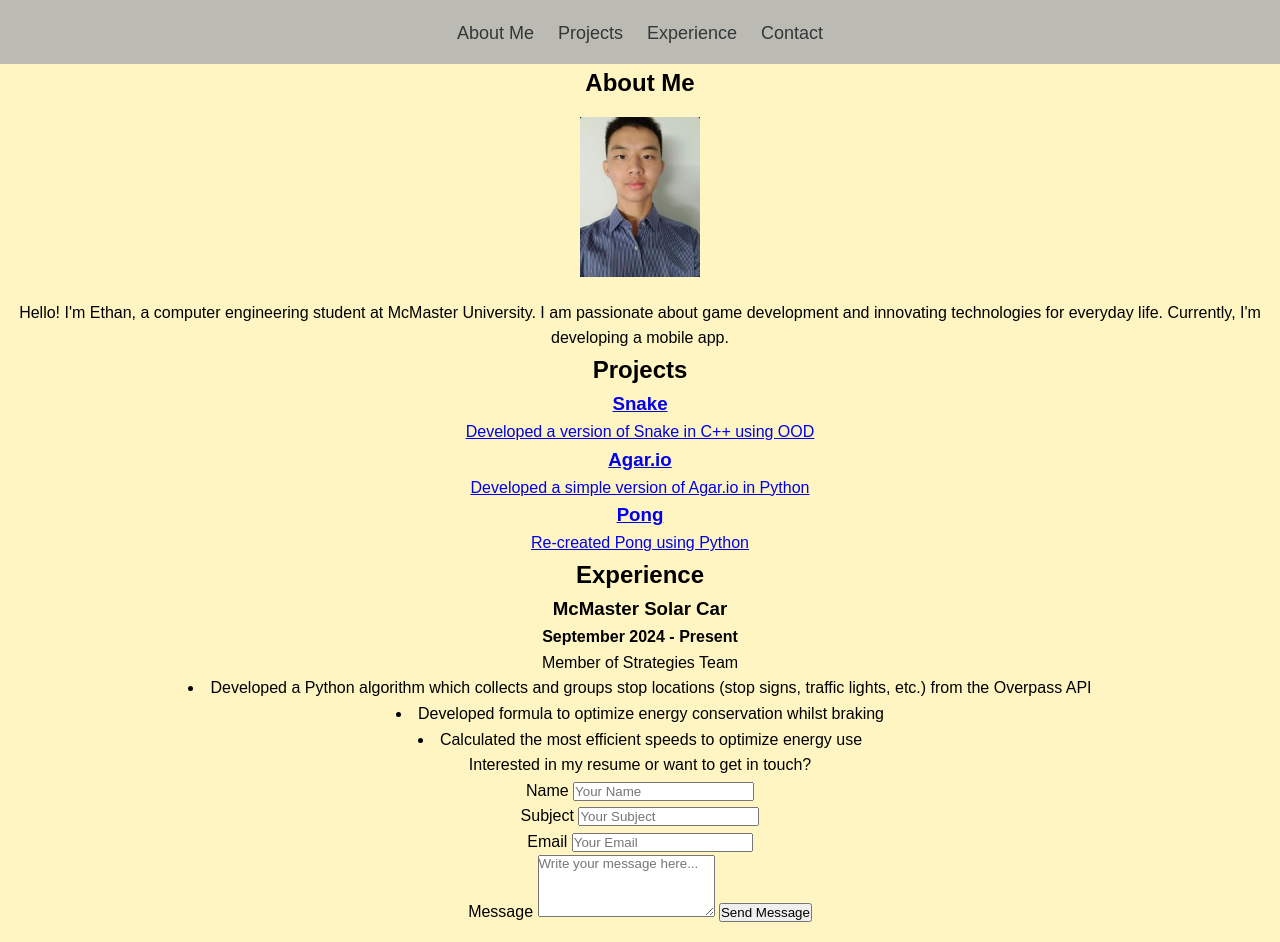
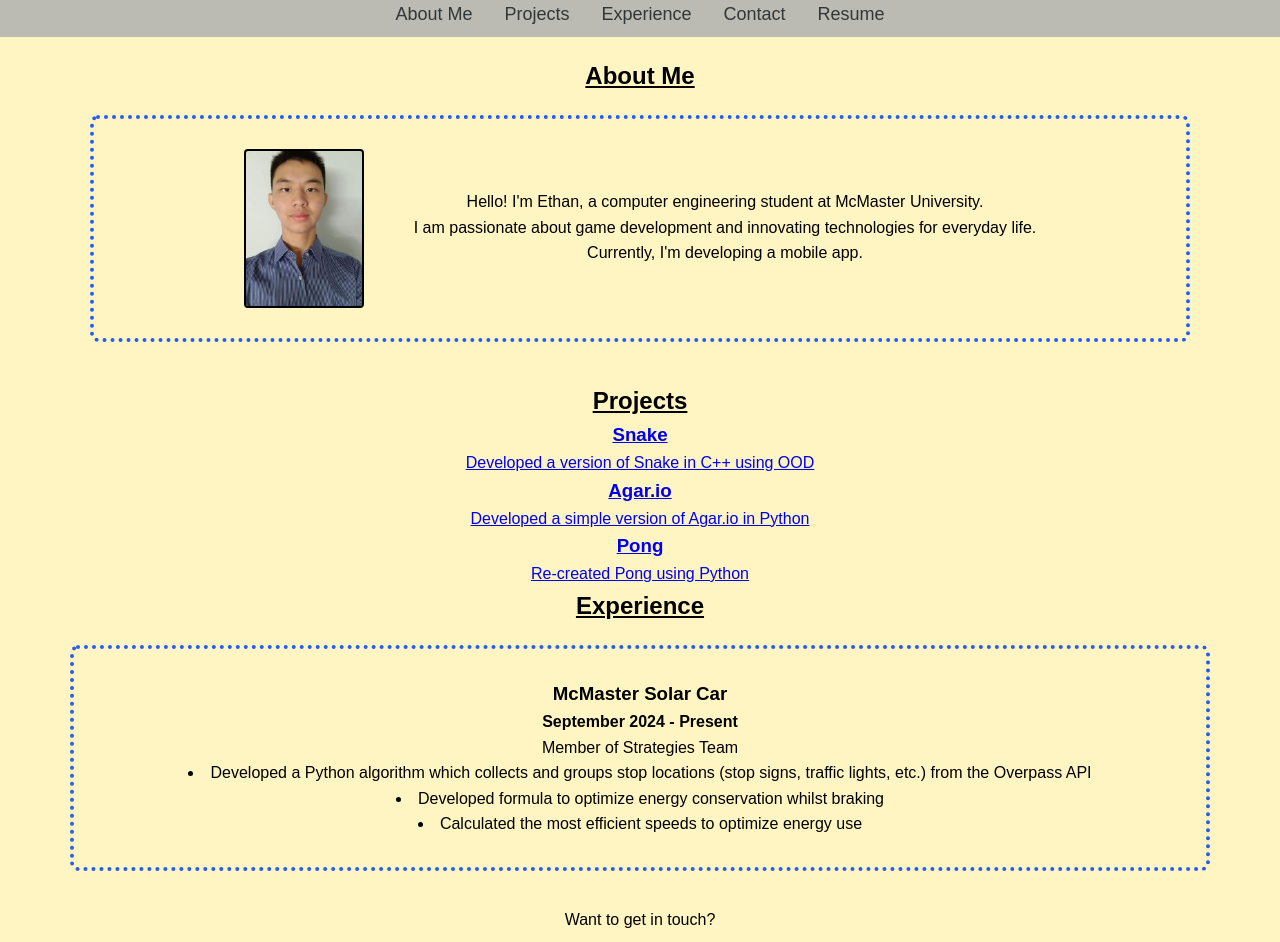
Before and after one commit to ewong5002/ewong5002.github.io, a plain HTML site: page index.html in a window 1280 px wide. Shown: the part 61-1003 px from the top of the page. Drawn offline with nearby package versions, Linux system fonts and the light colour scheme; files whose address does not match are found by name.

Commit message:
Styling Changes

```diff
--- a/index.html
+++ b/index.html
@@ -23,13 +23,20 @@
 		<a href="#projects">Projects</a></li>
 		<a href="#experience">Experience</a></li>
 		<a href="#contact">Contact</a></li>
+		<a href="./Sub-sites/EthanWong_Resume.pdf" target="_blank">Resume</a></li>
 	</nav>
 
 	<!-- About Me -->
 	 <section id="about">
 		<h1>About Me</h1>
-		<img src="./Images/selfie.jpg" alt="Photo of Ethan Wong" class="profile-pic">
-		<p>Hello! I'm Ethan, a computer engineering student at McMaster University. I am passionate about game development and innovating technologies for everyday life. Currently, I'm developing a mobile app.</p>
+		<div class="sectionBody" id="aboutBody">
+			<img src="./Images/selfie.jpg" alt="Photo of Ethan Wong" class="profile-pic">
+			<p>
+				Hello! I'm Ethan, a computer engineering student at McMaster University.<br>
+				I am passionate about game development and innovating technologies for everyday life.<br>
+				Currently, I'm developing a mobile app.
+			</p>
+		</div>
 	 </section>
 
 	<!-- Projects -->
@@ -60,7 +67,7 @@
 	<!-- Experience -->
 	<section id="experience">
 		<h1>Experience</h1>
-		<div class="experienced">
+		<div class="sectionBody">
 			<h3>McMaster Solar Car</h3>
 			<h4>September 2024 - Present</h4>
 			<p class="role">Member of Strategies Team</p>
@@ -73,7 +80,7 @@
 	<!-- Email -->
 	<section id="contact">
 		<div>
-			<p>Interested in my resume or want to get in touch?</p>
+			<p>Want to get in touch?</p>
 
 			<form id="contactForm">
 				<label for="name">Name</label>
@@ -86,7 +93,7 @@
 				<input type="email" id="email" name="email" placeholder="Your Email" required> <br>
 
 				<label for="message">Message</label>
-				<textarea id="message" name="message" placeholder="Write your message here..." cols="20" rows="4" required></textarea>
+				<textarea id="message" name="message" placeholder="Write your message here..." cols="35" rows="8" required></textarea>
 
 				<button onclick = "sendEmail()">Send Message</button>
 			</form>
@@ -95,8 +102,8 @@
 		</div>
 	</section>
 
-	<!-- Socials -->
 	 <footer>
+		<!-- Social Links -->
 		<div class="socials">
 			<a href="https://www.linkedin.com/in/ethan-wong-0521b926a/" target="_blank" title="LinkedIn">
 				<img src="./Images/linkedin-icon.png" alt="LinkedIn">
@@ -105,6 +112,11 @@
 				<img src="./Images/github-icon.png" alt="GitHub">
 			</a>
 		</div>
+
+		<!-- Copyright Disclaimer -->
+		<div class="copyright">
+			<p>&copy; 2025 Ethan Wong. All rights reserved.</p>
+		</div>
 	</footer>
 </body>
 
--- a/styles.css
+++ b/styles.css
@@ -6,17 +6,27 @@
 	box-sizing: border-box;
 }
 
+/* Tab Icon */
+.icon {
+	margin: 10px auto;
+	width: 30px;
+	height: auto;
+}
+
 /* Header Styling */
 header {
-	font-size: 30px;
-	font-weight: bold;
+	font-size: 28px;
+	font-weight: bolder;
 	text-align: center;
 	top: 0;
-	margin: 2;
-	margin-top: 4;
-	padding: 8px 16px;
+	padding-top: 8px;
 	color: #141616;
 	overflow: hidden;
+}
+
+h1 {
+	text-decoration: underline;
+	font-weight:bold;
 }
 
 /* Body Styling */
@@ -25,6 +35,13 @@ body {
 	text-align: center;
 	background-color: #fff5c3;
 	color: #000000;
+}
+
+.sectionBody {
+	border: 4px dotted #245cf5;
+	border-radius: 8px;
+	margin: 20px 70px;
+	padding: 30px 0;
 }
 
 /* Image Styling */
@@ -41,8 +58,7 @@ img {
 
 /* Navigation Styling */
 nav {
-	top: 55px;
-	padding: 8px 0;
+	top: 45px;
 	list-style: none;
 	display: flex;
 	justify-content: center;
@@ -50,15 +66,16 @@ nav {
 }
 
 nav li {
-	margin: 0 15px; /* Spacing Between Items */
+	margin: 0 12px; /* Spacing Between Items */
 }
 
 nav a {
 	text-decoration: none; /* Remove Underline */
 	color: #323838;
-	padding: 8px 12px;
+	padding: 8px 16px;
 	font-size: 18px;
 	transition: background-color 0.3s ease; /* Hover Efeect */
+	scroll-margin-top: 1000px;
 }
 
 nav a:hover {
@@ -66,31 +83,115 @@ nav a:hover {
 	border-radius: 5px;
 }
 
-.icon {
-	margin: 10px auto;
-	width: 30px;
-	height: auto;
+/* Clean Link Jumps*/
+:target {
+	scroll-margin-top: 100px;
+}
+
+/* About Me Styling */
+#about {
+	margin: 10px;
+	padding: 10px;
+}
+
+#aboutBody {
+	display: flex;
+	justify-content: center;
 }
 
 .profile-pic {
-	margin: 15px auto;
 	width: 120px;
 	height: auto;
 	object-fit: cover;
+	border: 2px solid #000000;
+	border-radius: 4px;
 }
 
-footer {
-	padding: 24px 0;
+#about p {
+	margin: 40px 0 0 50px;
+	text-wrap: wrap;
 }
 
-footer .socials {
+/* Projects Styling */
+#projects {
+	clear: both;
+}
+
+/* Contact Section Styling*/
+#contact {
+	margin: 16px;
+	padding: 16px;
+}
+
+/* Contact Form Styling*/
+#contactForm {
+	margin: 6px 0;
+	padding: 6px;
+}
+
+label {
+	display: block;
+	margin-top: 4px;
+	padding-top: 4px;
+}
+
+input {
+	width: 30%;
+	border: 4px solid #444444;
+	text-align: center;
+}
+
+input:hover {
+	box-shadow: 2px 2px 5px rgba(0, 0, 0, 0.9);
+}
+
+input:focus {
+	text-align: left;
+}
+
+textarea {
+	margin-top: 4px;
+	padding: 4px;
+	border: 4px solid #444444;
+	resize: none;
+}
+
+textarea:hover {
+	box-shadow: 2px 2px 5px rgba(0, 0, 0, 0.9);
+}
+
+button {
+	display: block;
+	margin: auto;
+	margin-top: 12px;
+	padding: 6px;
+	border: 4px solid #444444;
+	border-radius: 5px;
+	cursor: pointer;
+}
+
+/* Footer Styling */
+footer {
+	background-color: #42423fde;
+	padding: 16px 0 8px;
+	margin: 16px 0 0;
+}
+
+.socials {
 	display: flex;
 	justify-content: center;
-	gap: 16px;
-	margin-bottom: 16px;
+	align-items: center;
 }
 
-footer .socials img {
-	width: 45px;
+.socials img {
+	width: 80px;
 	height: auto;
+	border: 3px solid #FFFFFF;
+	border-radius: 5px;
 }
+
+.copyright {
+	color: #FFFFFF;
+	font-size: 14px;
+	margin: 0 0 16px;
+}
```
Also changed, not shown: 1 other file.
